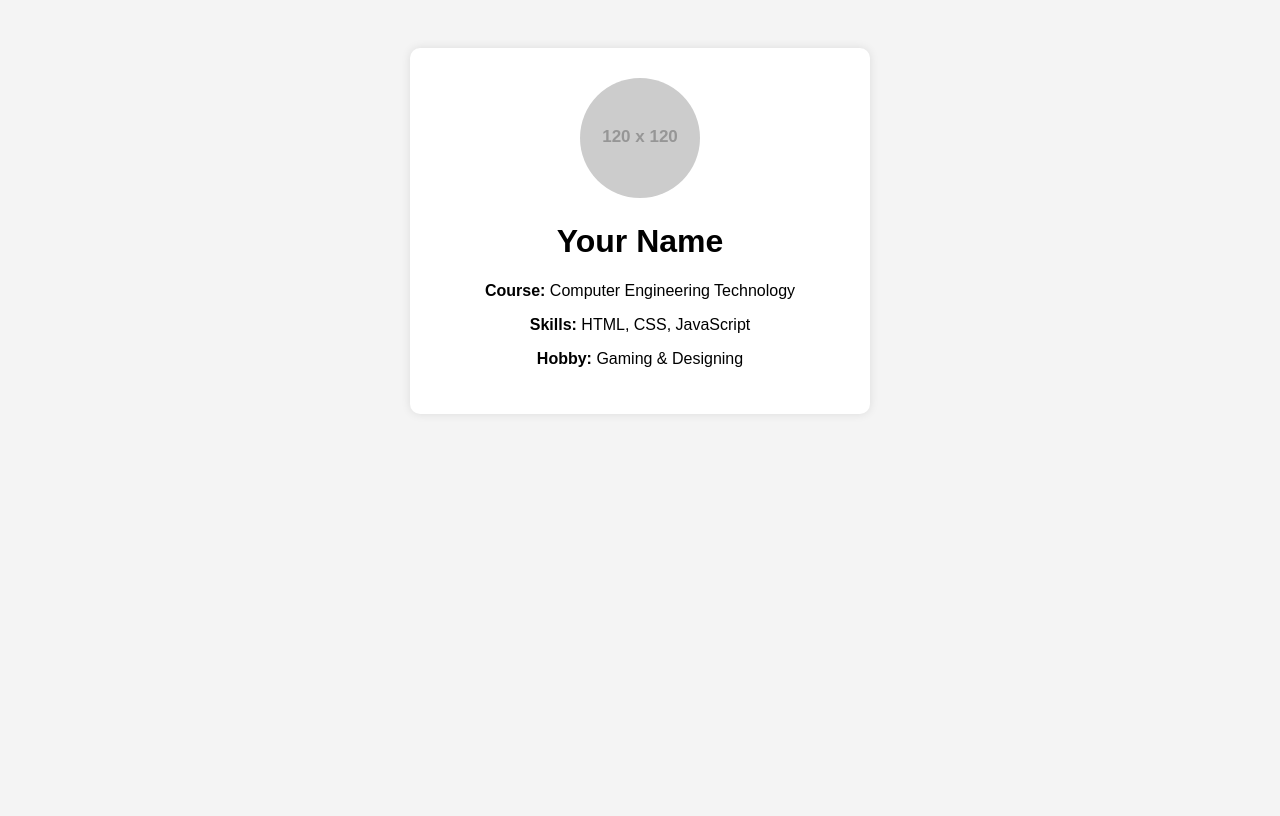
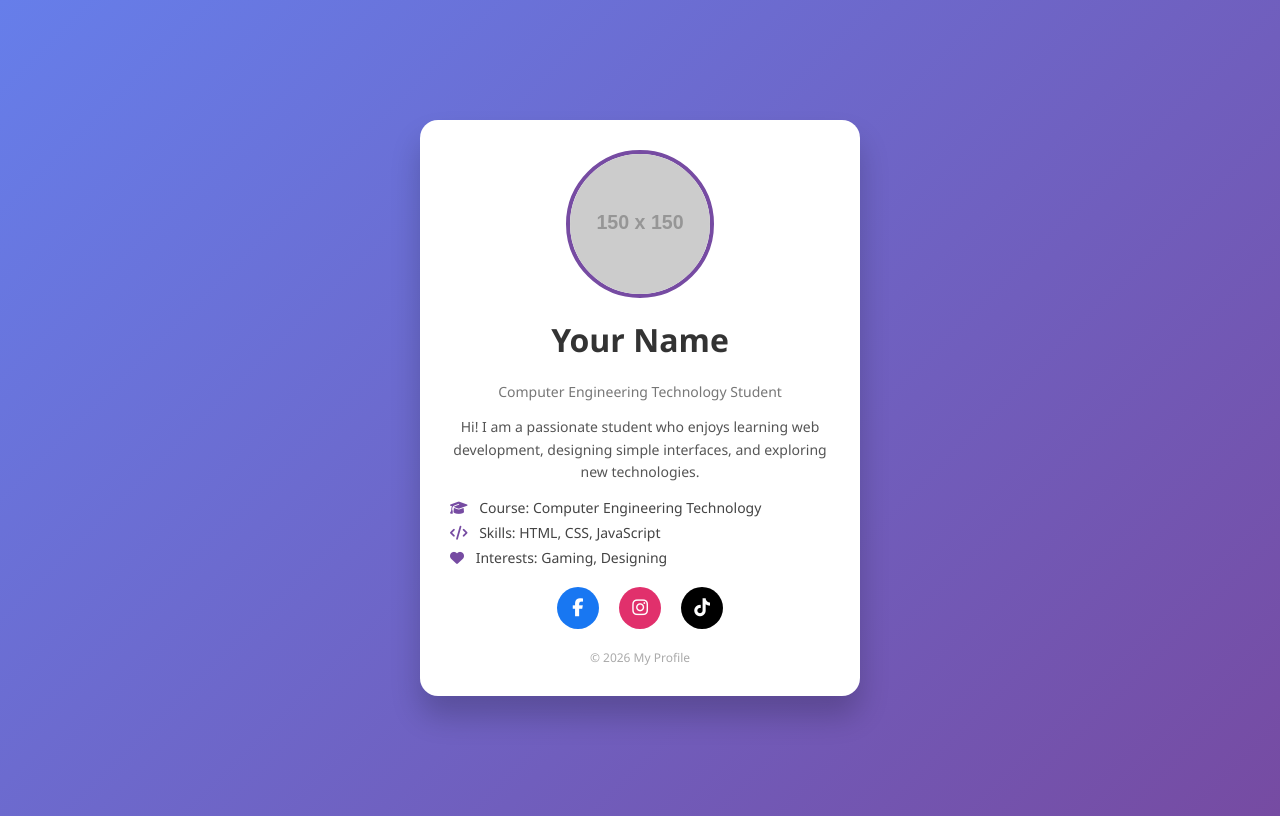
Before and after one commit to SARRAGA-ALYSSA03/alyssa, a plain HTML site: page index.html in a window 1280 px wide. Drawn offline with Linux system fonts and the light colour scheme; placeholder pictures from the web are drawn by us.

Commit message:
Update index.html

```diff
--- a/index.html
+++ b/index.html
@@ -3,35 +3,141 @@
 <head>
     <meta charset="UTF-8">
     <title>My Profile</title>
+
+    <!-- Font Awesome Icons -->
+    <link rel="stylesheet" href="https://cdnjs.cloudflare.com/ajax/libs/font-awesome/6.5.0/css/all.min.css">
+
     <style>
         body {
-            font-family: Arial, sans-serif;
-            background-color: #f4f4f4;
+            font-family: 'Segoe UI', sans-serif;
+            background: linear-gradient(135deg, #667eea, #764ba2);
+            min-height: 100vh;
+            display: flex;
+            justify-content: center;
+            align-items: center;
+        }
+
+        .profile-card {
+            background: #fff;
+            width: 380px;
+            padding: 30px;
+            border-radius: 18px;
             text-align: center;
-            padding: 40px;
+            box-shadow: 0 20px 30px rgba(0,0,0,0.2);
         }
-        .profile {
-            background: white;
-            padding: 30px;
-            max-width: 400px;
-            margin: auto;
-            border-radius: 10px;
-            box-shadow: 0 0 10px rgba(0,0,0,0.1);
+
+        .profile-card img {
+            width: 140px;
+            height: 140px;
+            border-radius: 50%;
+            object-fit: cover;
+            border: 4px solid #764ba2;
         }
-        img {
-            width: 120px;
+
+        h1 {
+            margin-top: 15px;
+            color: #333;
+        }
+
+        .title {
+            font-size: 14px;
+            color: #777;
+            margin-bottom: 10px;
+        }
+
+        .bio {
+            font-size: 14px;
+            color: #555;
+            margin: 15px 0;
+            line-height: 1.6;
+        }
+
+        .info {
+            text-align: left;
+            margin-top: 15px;
+            font-size: 14px;
+            color: #444;
+        }
+
+        .info p {
+            margin: 6px 0;
+        }
+
+        .info i {
+            color: #764ba2;
+            margin-right: 8px;
+        }
+
+        .social-links {
+            margin-top: 20px;
+        }
+
+        .social-links a {
+            text-decoration: none;
+            color: white;
+            margin: 0 8px;
+            font-size: 18px;
+            width: 42px;
+            height: 42px;
+            display: inline-flex;
+            justify-content: center;
+            align-items: center;
             border-radius: 50%;
+            transition: 0.3s;
+        }
+
+        .facebook { background: #1877f2; }
+        .instagram { background: #e1306c; }
+        .tiktok { background: #000; }
+
+        .social-links a:hover {
+            transform: scale(1.15);
+            opacity: 0.9;
+        }
+
+        .footer {
+            margin-top: 20px;
+            font-size: 12px;
+            color: #aaa;
         }
     </style>
 </head>
 <body>
 
-    <div class="profile">
-        <img src="https://via.placeholder.com/120" alt="Profile Picture">
+    <div class="profile-card">
+        <img src="https://via.placeholder.com/150" alt="Profile Picture">
+
         <h1>Your Name</h1>
-        <p><strong>Course:</strong> Computer Engineering Technology</p>
-        <p><strong>Skills:</strong> HTML, CSS, JavaScript</p>
-        <p><strong>Hobby:</strong> Gaming & Designing</p>
+        <div class="title">Computer Engineering Technology Student</div>
+
+        <div class="bio">
+            Hi! I am a passionate student who enjoys learning web development,
+            designing simple interfaces, and exploring new technologies.
+        </div>
+
+        <div class="info">
+            <p><i class="fas fa-graduation-cap"></i> Course: Computer Engineering Technology</p>
+            <p><i class="fas fa-code"></i> Skills: HTML, CSS, JavaScript</p>
+            <p><i class="fas fa-heart"></i> Interests: Gaming, Designing</p>
+        </div>
+
+        <div class="social-links">
+            <a href="https://facebook.com/yourprofile" class="facebook" target="_blank">
+                <i class="fab fa-facebook-f"></i>
+            </a>
+
+            <a href="https://instagram.com/yourprofile" class="instagram" target="_blank">
+                <i class="fab fa-instagram"></i>
+            </a>
+
+            <a href="https://tiktok.com/@yourprofile" class="tiktok" target="_blank">
+                <i class="fab fa-tiktok"></i>
+            </a>
+        </div>
+
+        <div class="footer">
+            © 2026 My Profile
+        </div>
     </div>
 
 </body>
```
